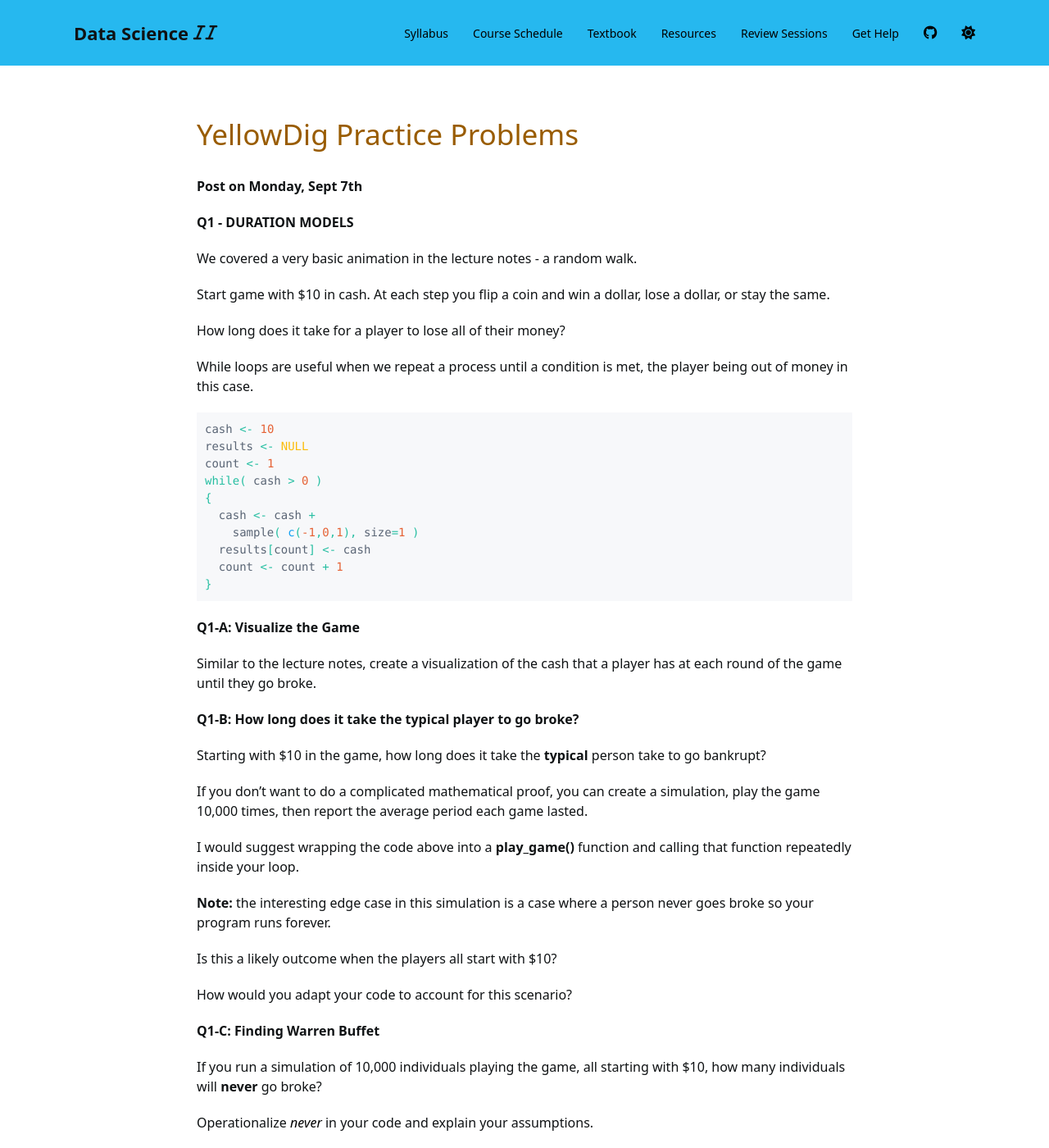
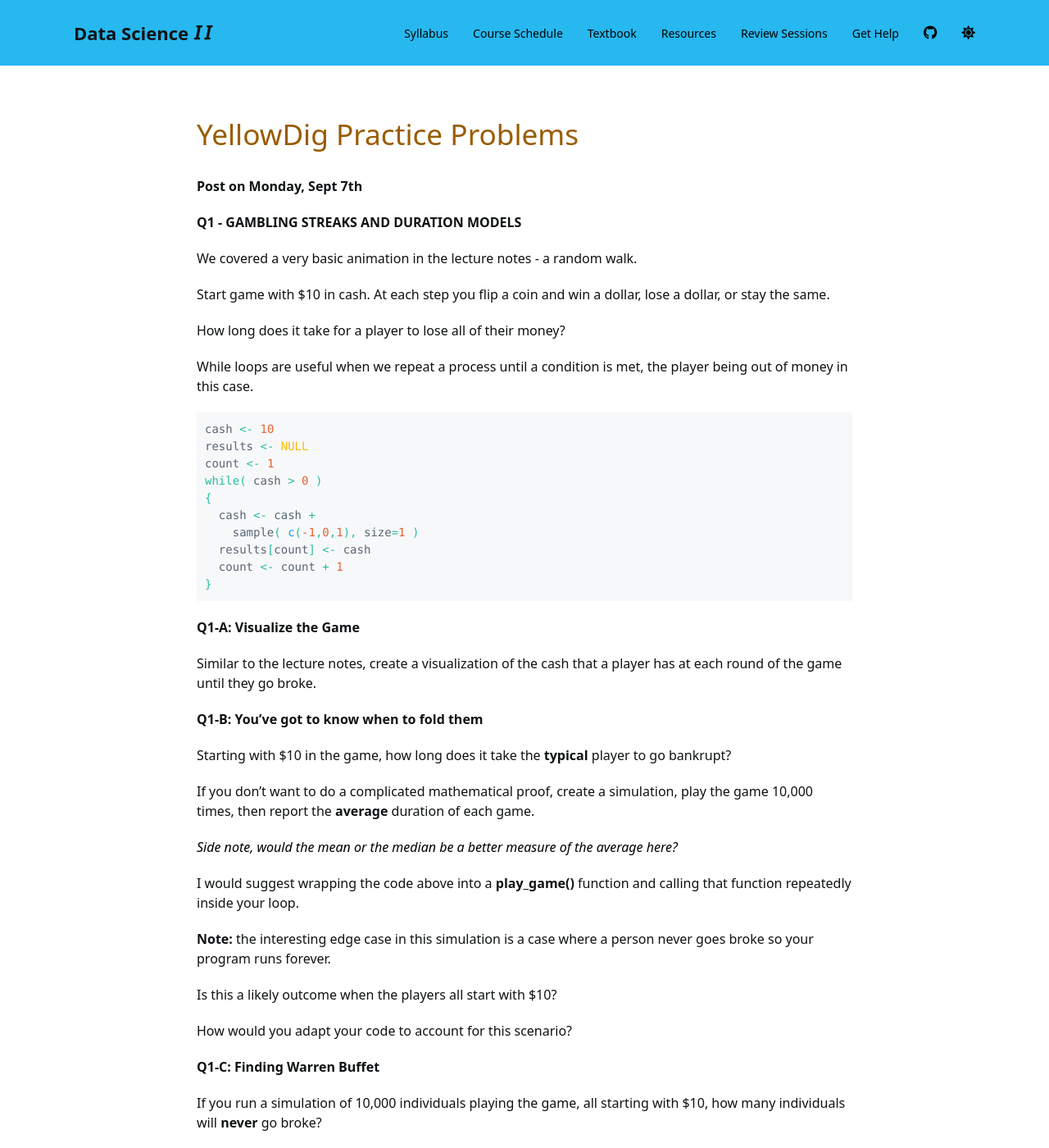
Before and after one commit to DS4PS/cpp-527-fall-2020, a Jekyll site: the page built from schedule.md, in a window 1280 px wide and 1400 px high, scrolled down 28911 px. Shown: the whole window at 82% size. Built offline with Jekyll 4.4.1, drawn with Linux system fonts in a browser that asks for light colours; nearby versions of some CDN libraries; a script bundle is joined from its source files by our own code; library files that are not in the unit come from our copies; a style sheet for code colours, icons or effects is not loaded.

Commit message:
Update schedule.md

```diff
--- a/schedule.md
+++ b/schedule.md
@@ -1266,7 +1266,7 @@ This lab uses material from the simulation slides:
 **Post on {{page.yellowdig.post-03}}**
 
 
-**Q1 - DURATION MODELS**
+**Q1 - GAMBLING STREAKS AND DURATION MODELS**
 
 We covered a very basic animation in the lecture notes - a random walk.
 
@@ -1295,11 +1295,13 @@ while( cash > 0 )
 Similar to the lecture notes, create a visualization of the cash that a player has at each round of the game until they go broke.
 
 
-**Q1-B: How long does it take the typical player to go broke?**
-
-Starting with $10 in the game, how long does it take the **typical** person take to go bankrupt?
-
-If you don't want to do a complicated mathematical proof, you can create a simulation, play the game 10,000 times, then report the average period each game lasted.
+**Q1-B: You've got to know when to fold them**
+
+Starting with $10 in the game, how long does it take the **typical** player to go bankrupt?
+
+If you don't want to do a complicated mathematical proof,  create a simulation, play the game 10,000 times, then report the **average** duration of each game.
+
+*Side note, would the mean or the median be a better measure of the average here?*
 
 I would suggest wrapping the code above into a **play_game()** function and calling that function repeatedly inside your loop.
 
@@ -1308,6 +1310,8 @@ I would suggest wrapping the code above into a **play_game()** function and call
 Is this a likely outcome when the players all start with $10?
 
 How would you adapt your code to account for this scenario?
+
+
 
 **Q1-C: Finding Warren Buffet**
 
```
